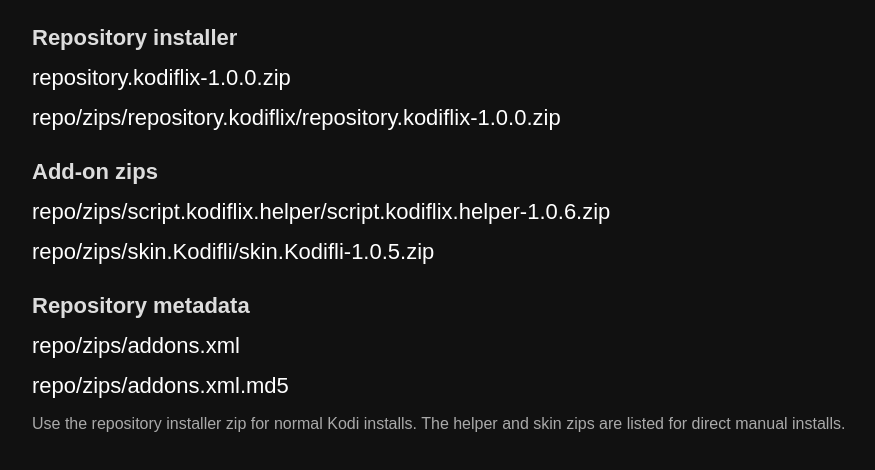
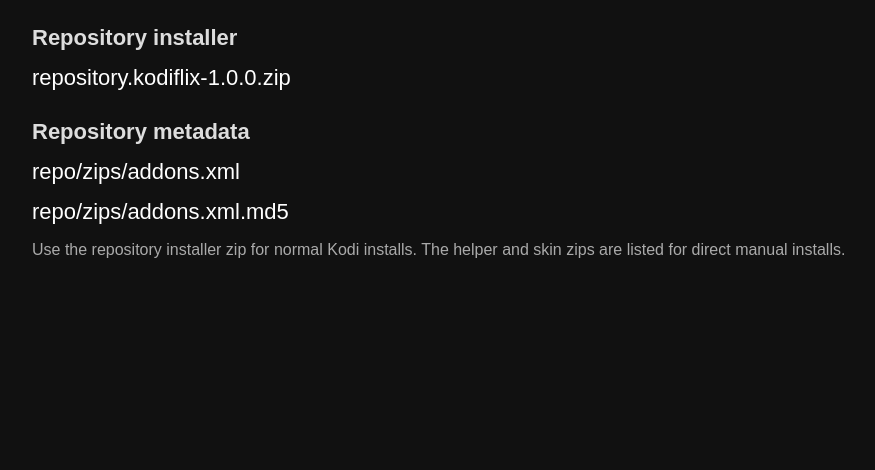
Before and after one commit to jlrd221108/kodiflix-repo, a plain HTML site: page index.html in a window 1280 px wide. Shown: the part 80-550 px from the top of the page, without its empty margins (8-883 px from the left). Drawn offline with Linux system fonts and the light colour scheme.

Commit message:
Update index.html

```diff
--- a/index.html
+++ b/index.html
@@ -18,11 +18,6 @@
 
   <h2>Repository installer</h2>
   <a href="repository.kodiflix-1.0.0.zip">repository.kodiflix-1.0.0.zip</a>
-  <a href="repo/zips/repository.kodiflix/repository.kodiflix-1.0.0.zip">repo/zips/repository.kodiflix/repository.kodiflix-1.0.0.zip</a>
-
-  <h2>Add-on zips</h2>
-  <a href="repo/zips/script.kodiflix.helper/script.kodiflix.helper-1.0.6.zip">repo/zips/script.kodiflix.helper/script.kodiflix.helper-1.0.6.zip</a>
-  <a href="repo/zips/skin.Kodifli/skin.Kodifli-1.0.5.zip">repo/zips/skin.Kodifli/skin.Kodifli-1.0.5.zip</a>
 
   <h2>Repository metadata</h2>
   <a href="repo/zips/addons.xml">repo/zips/addons.xml</a>
```
